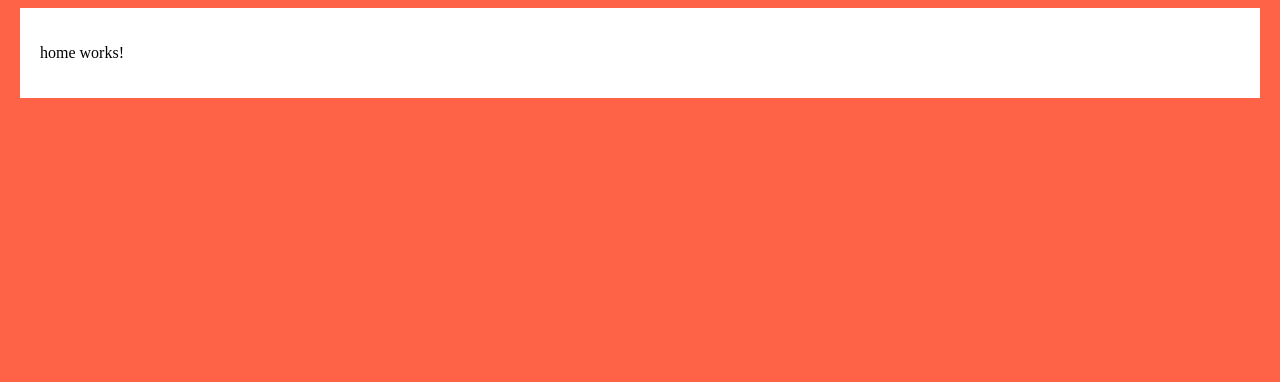
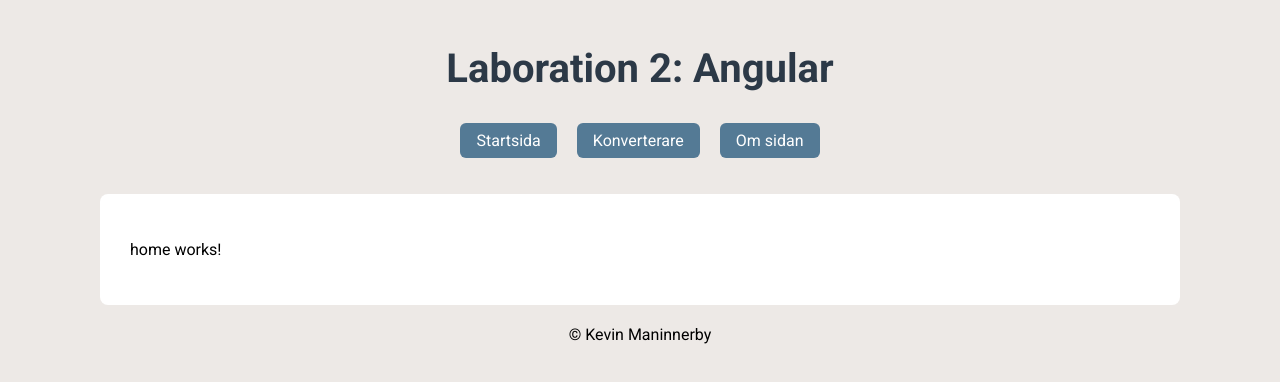
Before and after one commit to Jwcub/AngularSite1, an Angular app: page /home in a window 1280 px wide. Shown: the top 382 px of the page. Built offline with nearby package versions, Linux system fonts and the light colour scheme.

Commit message:
Skapa struktur för webbplats

```diff
--- a/src/app/app.css
+++ b/src/app/app.css
@@ -1,6 +1,46 @@
 .wrapper {
     margin: 0 auto;
-    max-width: 1200px;
+    max-width: 1080px;
+    padding: 10px;
+    display: flex;
+    flex-direction: column;
+    gap: 20px;
+}
+
+header {
+    display: flex;
+    flex-direction: column;
+    align-items: center;
+}
+
+main {
     background-color: #fff;
-    padding: 20px;
+    padding: 30px;
+    border-radius: 8px;
 }
+
+nav ul {
+    display: flex;
+    gap: 20px;
+    list-style-type: none;
+    padding: 0;
+}
+
+nav li {
+    background-color: #547A95;
+    padding: 8px 16px;
+    border-radius: 6px;
+}
+
+nav li:hover {
+    background-color: #2C3947;
+}
+
+nav a {
+    text-decoration: none;
+    color: #fff;
+}
+
+footer {
+    text-align: center;
+}
--- a/src/app/app.html
+++ b/src/app/app.html
@@ -1,3 +1,22 @@
 <div class="wrapper">
-    <router-outlet />
+
+    <header>
+        <h1>Laboration 2: Angular</h1>
+        <nav>
+            <ul>
+                <li><a routerLink="home">Startsida</a></li>
+                <li><a routerLink="converter">Konverterare</a></li>
+                <li><a routerLink="about">Om sidan</a></li>
+            </ul>
+        </nav>
+    </header>
+
+    <main>
+        <router-outlet />
+    </main>
+
+    <footer>
+        &copy; Kevin Maninnerby
+    </footer>
+
 </div>
--- a/src/app/app.ts
+++ b/src/app/app.ts
@@ -1,9 +1,9 @@
 import { Component, signal } from '@angular/core';
-import { RouterOutlet } from '@angular/router';
+import { RouterOutlet, RouterLink } from '@angular/router';
 
 @Component({
   selector: 'app-root',
-  imports: [RouterOutlet],
+  imports: [RouterOutlet, RouterLink],
   templateUrl: './app.html',
   styleUrl: './app.css'
 })
--- a/src/styles.css
+++ b/src/styles.css
@@ -1,3 +1,14 @@
+@import url('https://fonts.googleapis.com/css2?family=Roboto:ital,wght@0,100..900;1,100..900&display=swap');
+
 body {
-    background-color: tomato;
+    background-color: #EDE9E6;
+    font-family: "Roboto", sans-serif;
+    padding: 0;
 }
+
+h1 {
+    font-size: 2.5rem;
+    font-weight: 700;
+    color: #2C3947;
+    margin-bottom: 15px;
+}
```
